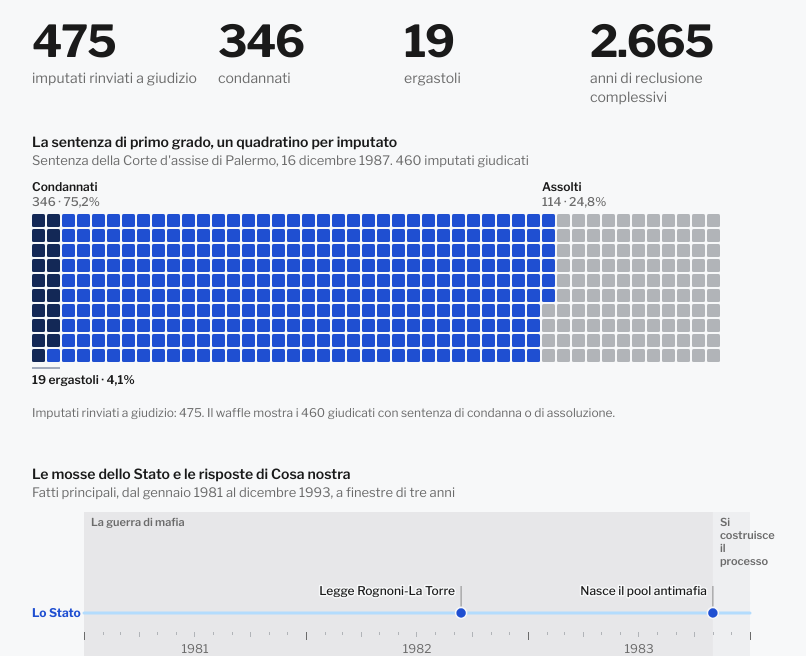
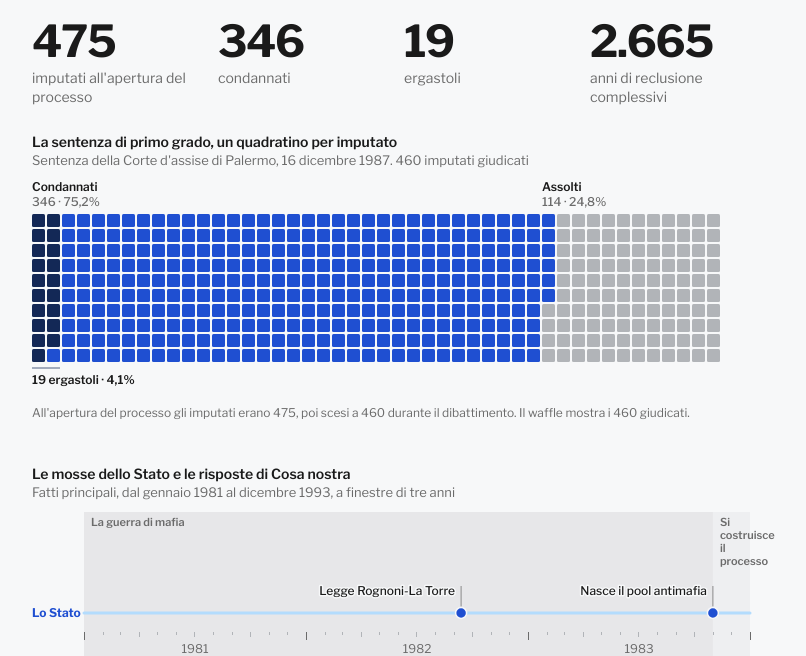
Before and after one commit to lorenzobuonarosa/mafia_maxiprocesso, a plain HTML site: page maxiprocesso/index.html in a window 1280 px wide. Shown: the part 118-774 px from the top of the page, without its empty margins (244-1050 px from the left). Drawn offline with nearby package versions, Linux system fonts and the light colour scheme; animation ran at ten frames a second.

Commit message:
Corregge l'etichetta degli imputati: 475 all'apertura del processo
Co-Authored-By: Claude Sonnet 5.5 <noreply@anthropic.com>
Claude-Session: https://claude.ai/code/session_01UxLrDheF88zVTYnEbfEeCY

```diff
--- a/data/maxi-numeri.csv
+++ b/data/maxi-numeri.csv
@@ -1,5 +1,5 @@
 voce;valore
-imputati_rinviati;475
+imputati_apertura;475
 condannati;346
 assolti;114
 ergastoli;19
--- a/maxiprocesso/index.html
+++ b/maxiprocesso/index.html
@@ -151,7 +151,7 @@
   /* ================= BLOCCO 1: big number ================= */
   function buildNumbers(N) {
     var items = [
-      { v: N.imputati_rinviati, l: "imputati rinviati a giudizio" },
+      { v: N.imputati_apertura, l: "imputati all'apertura del processo" },
       { v: N.condannati, l: "condannati" },
       { v: N.ergastoli, l: "ergastoli" },
       { v: N.anni_reclusione, l: "anni di reclusione complessivi" }
@@ -175,7 +175,7 @@
     var host = document.getElementById("wf");
     var erg = N.ergastoli, cond = N.condannati, ass = N.assolti, total = cond + ass;
     d3.select("#wf-sub").text("Sentenza della Corte d'assise di Palermo, 16 dicembre 1987. " + fmt(total) + " imputati giudicati");
-    d3.select("#wf-note").text("Imputati rinviati a giudizio: " + fmt(N.imputati_rinviati) + ". Il waffle mostra i " + fmt(total) + " giudicati con sentenza di condanna o di assoluzione.");
+    d3.select("#wf-note").text("All'apertura del processo gli imputati erano " + fmt(N.imputati_apertura) + ", poi scesi a " + fmt(total) + " durante il dibattimento. Il waffle mostra i " + fmt(total) + " giudicati.");
 
     var tip = R.tooltip(host);
     R.dismissOutside(host, function () { tip.hide(); setHi(null); });
```
Also changed, not shown: export/maxi-numeri-waffle.svg.
